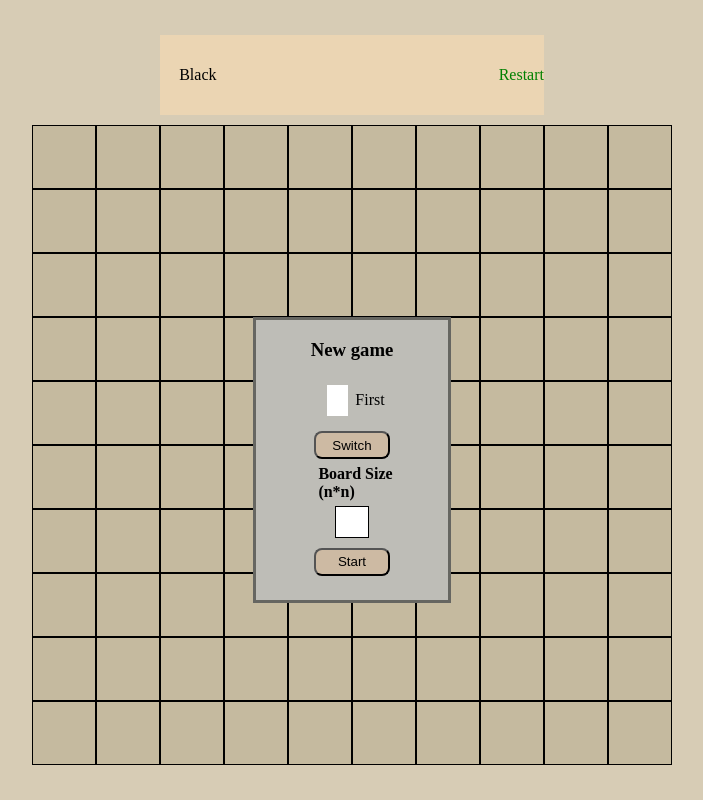
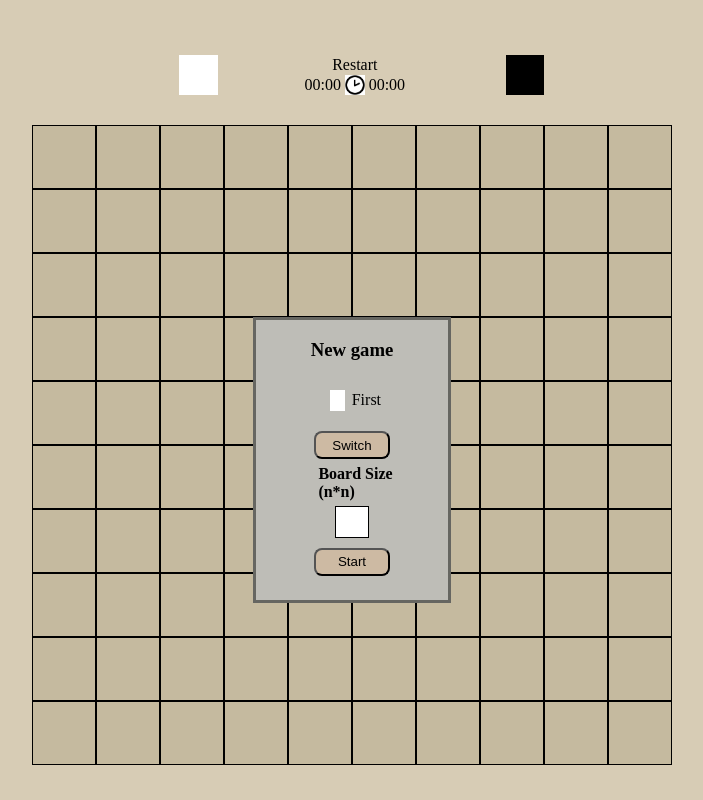
Before and after one commit to andrewbrindley/COSC560-Assignment-1, a website built with Parcel: page index.html in a window 1280 px wide. Both pictures are taken after a click on the button "Switch". Shown: the whole page, without its empty margins (288-991 px from the left). Built offline with nearby package versions, Linux system fonts and the light colour scheme.

Commit message:
more css

```diff
--- a/app.js
+++ b/app.js
@@ -12,9 +12,23 @@ Object.defineProperty(exports, "__esModule", { value: true });
 var util_1 = require("./util");
 var Controller = /** @class */ (function () {
     function Controller() {
+        var _this = this;
+        var _a, _b;
         this.playing = false;
         this.turn = 0;
         this.game = new Game(this.turn, 10, 10);
+        (_a = document.getElementById('switch')) === null || _a === void 0 ? void 0 : _a.addEventListener('click', function (_) {
+            _this.turn = (_this.turn + 1) % 2;
+            var element = document.getElementById('start');
+            if (element)
+                element.style.backgroundColor = !_this.turn ? '#000000' : '#FFFFFF';
+        });
+        (_b = document.getElementById('switch')) === null || _b === void 0 ? void 0 : _b.addEventListener('click', function (_) {
+            _this.turn = (_this.turn + 1) % 2;
+            var element = document.getElementById('start');
+            if (element)
+                element.style.backgroundColor = _this.turn ? '#000000' : '#FFFFFF';
+        });
     }
     Controller.prototype.activateMenu = function () {
         var menu = document.getElementById('modal');
@@ -51,16 +65,14 @@ var Game = /** @class */ (function () {
         };
         this.nextTurn = function () {
             _this.turn = (_this.turn + 1) % 2;
-            _this.header.turn.element.textContent = !_this.turn ? 'Black' : 'White';
         };
         this.restart = function () {
             _this.turn = _this.start;
             _this.grid.tiles.forEach(function (row) { return row.forEach(function (tile) { return tile.reset(); }); });
-            _this.header.turn.element.textContent = !_this.turn ? 'Black' : 'White';
         };
         this.turn = turn;
         this.start = turn;
-        this.header = new Header(this.turn, function () { return _this.restart(); });
+        this.header = new Header(function () { return _this.restart(); });
         this.grid = new Grid(rows, columns, this.tileClicked);
         this.gameOver = false;
         this.placed = 0;
@@ -68,35 +80,20 @@ var Game = /** @class */ (function () {
     return Game;
 }());
 var Header = /** @class */ (function () {
-    function Header(turn, restart) {
-        this.turn = new PlayerTurn(!turn ? 'Black' : 'White');
-        this.restart = new HeaderItem('Restart', restart);
+    function Header(restart) {
+        this.restart = new Restart(restart);
     }
     return Header;
 }());
-var PlayerTurn = /** @class */ (function () {
-    function PlayerTurn(text) {
+var Restart = /** @class */ (function () {
+    function Restart(func) {
         var _a;
-        this.element = document.createElement('span');
-        this.element.textContent = text;
-        (_a = document.getElementById('header')) === null || _a === void 0 ? void 0 : _a.appendChild(this.element);
-    }
-    return PlayerTurn;
-}());
-var HeaderItem = /** @class */ (function () {
-    function HeaderItem(text, func) {
-        var _a;
-        this.text = text;
         this.func = func;
-        this.element = document.createElement('span');
-        this.element.classList.add('headerItem');
-        this.element.textContent = text;
-        (_a = document.getElementById('header')) === null || _a === void 0 ? void 0 : _a.appendChild(this.element);
-        this.element.addEventListener('click', function (_) {
+        (_a = document.getElementById('restart')) === null || _a === void 0 ? void 0 : _a.addEventListener('click', function (_) {
             func();
         });
     }
-    return HeaderItem;
+    return Restart;
 }());
 var Grid = /** @class */ (function () {
     function Grid(rows, columns, tileClicked) {
--- a/index.html
+++ b/index.html
@@ -15,14 +15,14 @@
               New game
           </h3>
           <div id="turn">
-            <div class="icon" id="whiteIcon">
+            <div class="icon" id="start">
 
             </div>
             <span>
               First
             </span>
           </div>
-          <button class="menuButton">
+          <button class="menuButton" id="switch">
               Switch
           </button>
           <span class="boardSize">
@@ -36,6 +36,34 @@
         </button>
       </div>
       <header class="header" id="header">
+        <div class="icon" id="whiteIcon">
+
+        </div>
+        <span id="whiteTurn">
+            White Turn
+        </span>
+        <div id="subMenu">
+          <div class="subMenuHalf">
+            <span id="restart">
+              Restart
+          </span>
+          </div>
+          <div class="subMenuHalf">
+            <span>
+              00:00
+            </span>
+            <img src = "clock.png" />
+            <span>
+              00:00
+            </span>
+          </div>
+        </div>
+        <span id="blackTurn">
+          Black Turn
+        </span>
+        <div class="icon" id="blackIcon">
+
+        </div>
       </header>
       <div id="game">
 
--- a/style.css
+++ b/style.css
@@ -45,18 +45,29 @@ body{
     height: 10vh;
     width: 30vw;
     margin-bottom: 10px;
-    background-color: #ebd5b3;
     display: flex;
     justify-content: space-between;
     align-items: center;
 }
 
-.headerItem{
-    color: green
+
+#restart:hover{
+    cursor: pointer
 }
 
-.headerItem:hover{
-    cursor: pointer
+#subMenu{
+    height: 50%;
+    width: 20%;
+    display: flex;
+    flex-direction: column;
+}
+
+.subMenuHalf{
+    height: 50%;
+    width: 100%;
+    display: flex;
+    align-items: center;
+    justify-content: center;
 }
 
 #modal{
@@ -81,8 +92,9 @@ body{
 }
 
 .icon{
-    width: 15%;
-    height: 75%;
+    width: 10%;
+    height: 50%;
+    background-color: white;
 }
 
 .icon, span{
@@ -93,9 +105,6 @@ body{
     background-color: black;
 }
 
-#whiteIcon{
-    background-color: white;
-}
 
 .menuButton{
     margin-top: 5%;
@@ -126,3 +135,28 @@ body{
     border: 1px solid black;
     text-align: center;
 }
+
+img{
+    max-width:100%;
+    max-height:100%;
+    margin-left: 5%;
+}
+
+#whiteTurn{
+    color: green;
+    visibility: hidden;
+}
+
+#blackTurn{
+    color: green;
+    visibility: hidden;
+}
+
+@keyframes example {
+    from {background-color: white;}
+    to {background-color: green;}
+}
+
+#start{
+    background-color: black;
+}
```
Also changed, not shown: app.ts (+19 -28 lines), clock.png (added).
